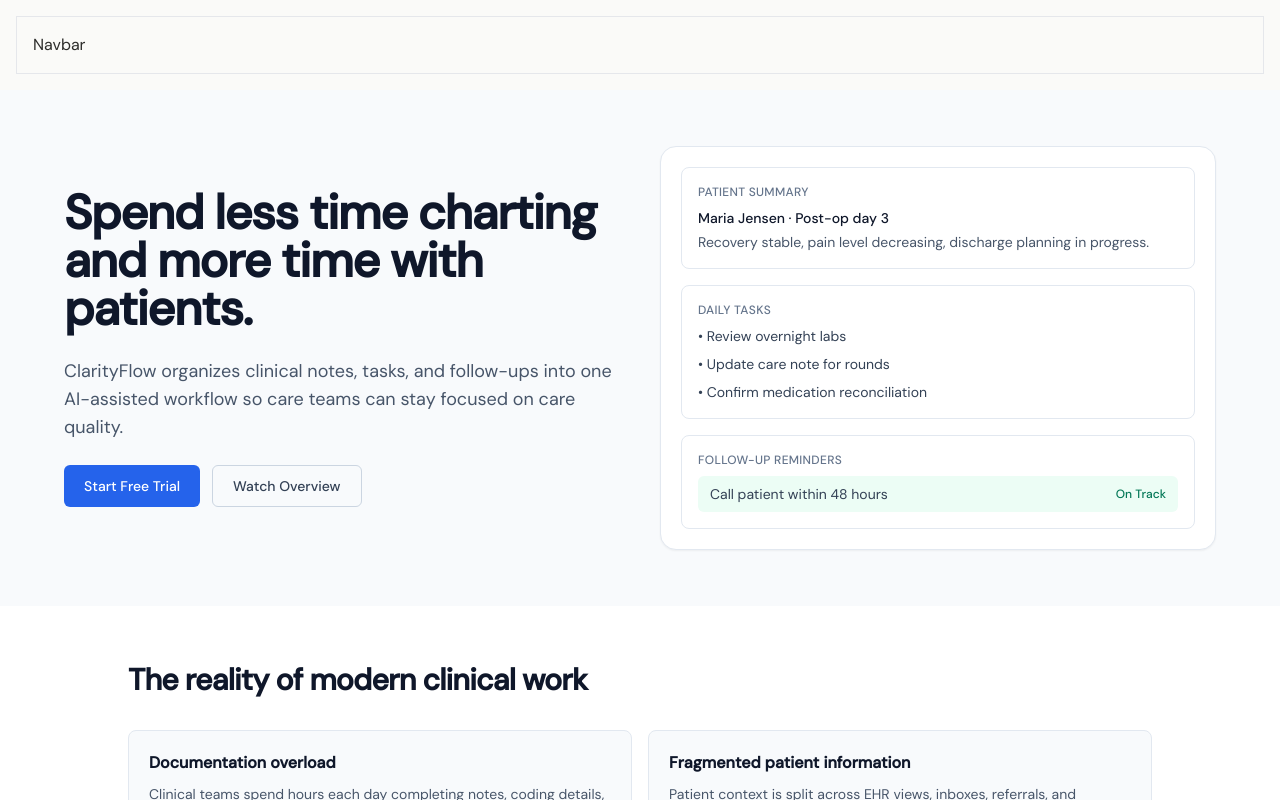
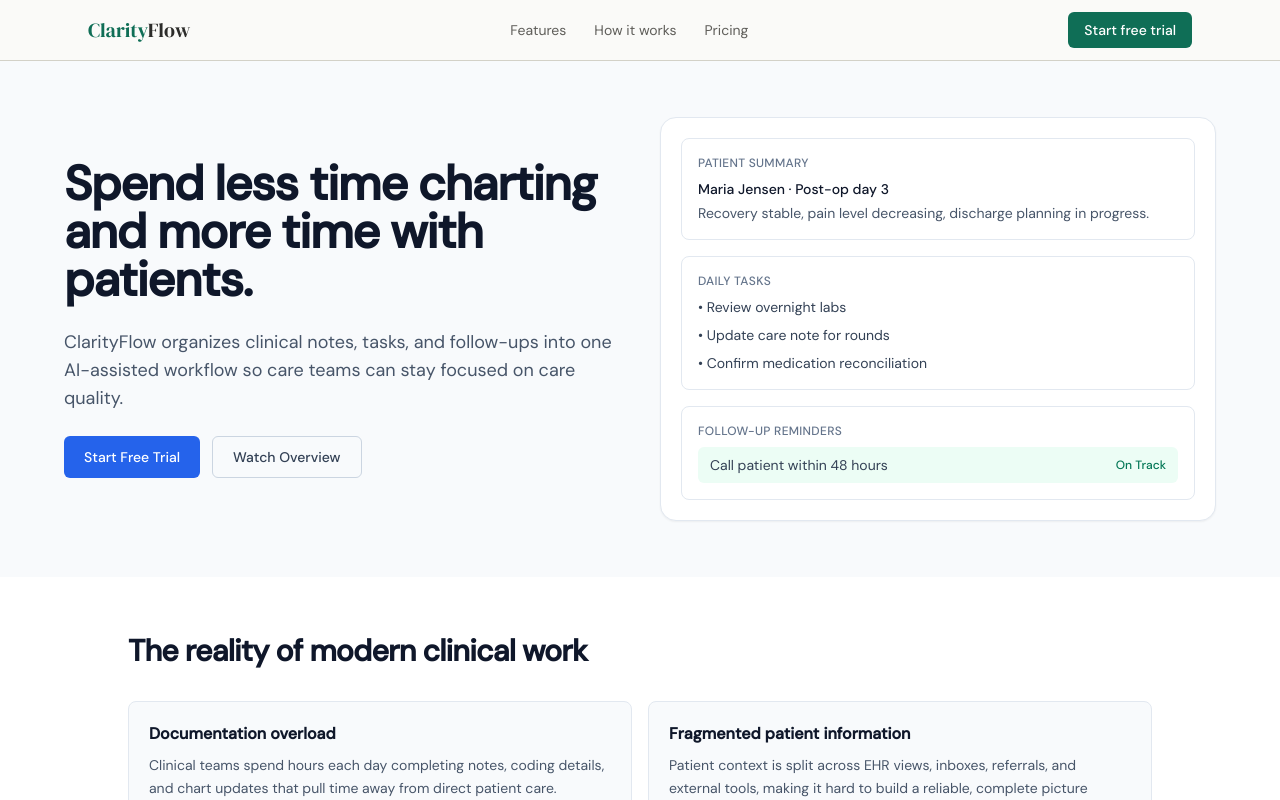
Before and after one commit to shannel890/ClarityFlow, a Next.js app: page / in a window 1280 px wide. Shown: the top 800 px of the page. Built offline with nearby package versions, Linux system fonts and the light colour scheme.

Commit message:
feat: replace Navbar component with requested sticky scroll variant
Agent-Logs-Url: https://github.com/shannel890/ClarityFlow/sessions/ab6d1712-e61c-4e37-bba4-33b686dd7685

Co-authored-by: shannel890 <197056075+shannel890@users.noreply.github.com>

```diff
--- a/components/Navbar.tsx
+++ b/components/Navbar.tsx
@@ -1,7 +1,58 @@
+"use client";
+
+import { useState, useEffect } from "react";
+
 export default function Navbar() {
+  const [scrolled, setScrolled] = useState(false);
+
+  useEffect(() => {
+    const onScroll = () => setScrolled(window.scrollY > 10);
+    window.addEventListener("scroll", onScroll);
+    return () => window.removeEventListener("scroll", onScroll);
+  }, []);
+
   return (
-    <header className="px-4 py-4">
-      <section className="border p-4">Navbar</section>
+    <header
+      className={`sticky top-0 z-50 transition-shadow duration-200 ${
+        scrolled ? "shadow-sm" : ""
+      } border-b border-stone-100 bg-[#FAFAF8]/90 backdrop-blur-md`}
+    >
+      <div className="mx-auto flex h-[60px] max-w-6xl items-center justify-between px-6">
+        {/* Logo */}
+        <span className="font-serif text-xl text-teal-600">
+          Clarity<span className="text-stone-900">Flow</span>
+        </span>
+
+        {/* Nav links */}
+        <nav className="hidden items-center gap-7 md:flex">
+          <a
+            href="#features"
+            className="text-sm text-stone-600 transition-colors hover:text-stone-900"
+          >
+            Features
+          </a>
+          <a
+            href="#howitworks"
+            className="text-sm text-stone-600 transition-colors hover:text-stone-900"
+          >
+            How it works
+          </a>
+          <a
+            href="#pricing"
+            className="text-sm text-stone-600 transition-colors hover:text-stone-900"
+          >
+            Pricing
+          </a>
+        </nav>
+
+        {/* CTA */}
+        <button
+          type="button"
+          className="rounded-md bg-teal-600 px-4 py-2 text-sm font-medium text-white transition-colors hover:bg-teal-800"
+        >
+          Start free trial
+        </button>
+      </div>
     </header>
   );
 }
```
